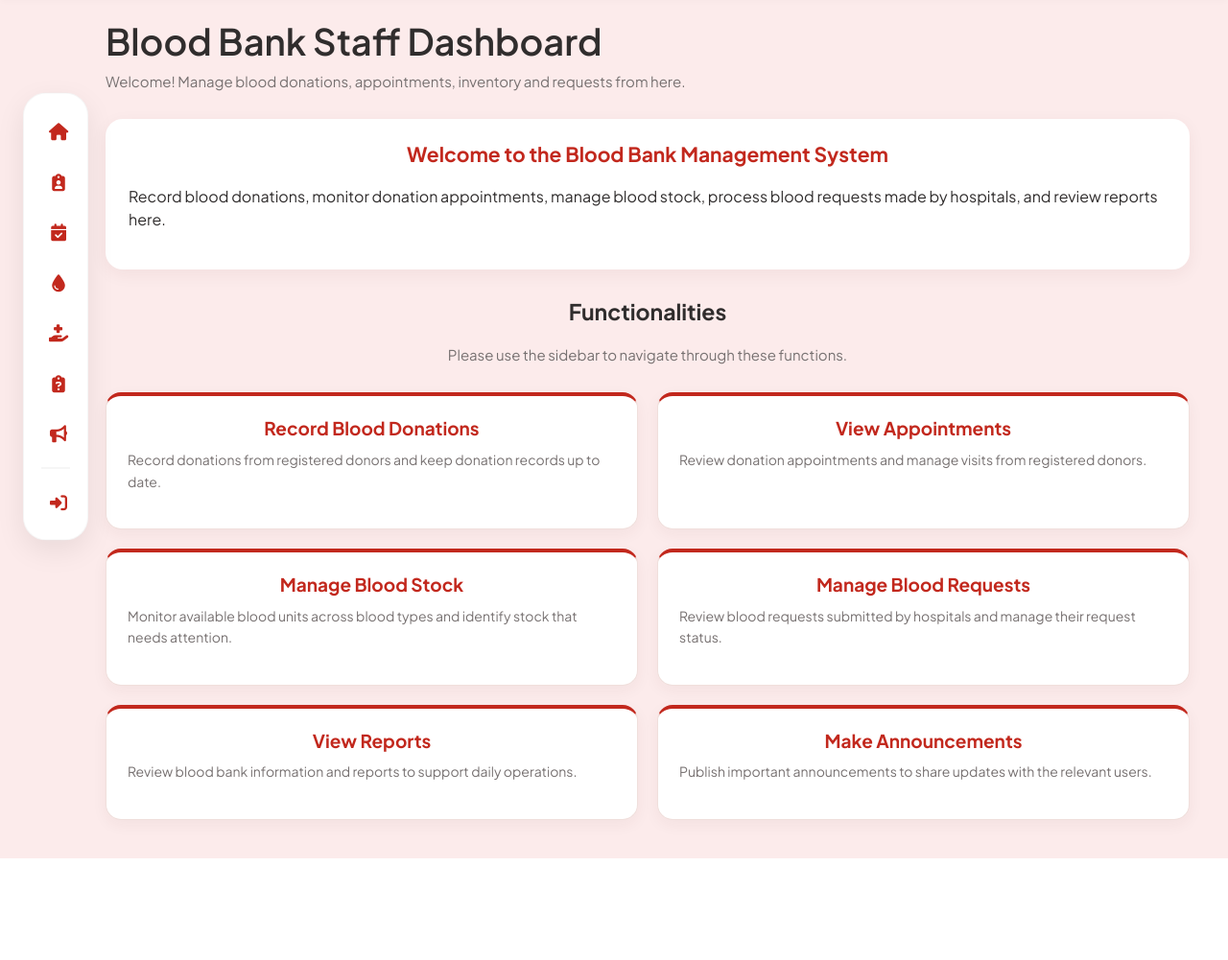
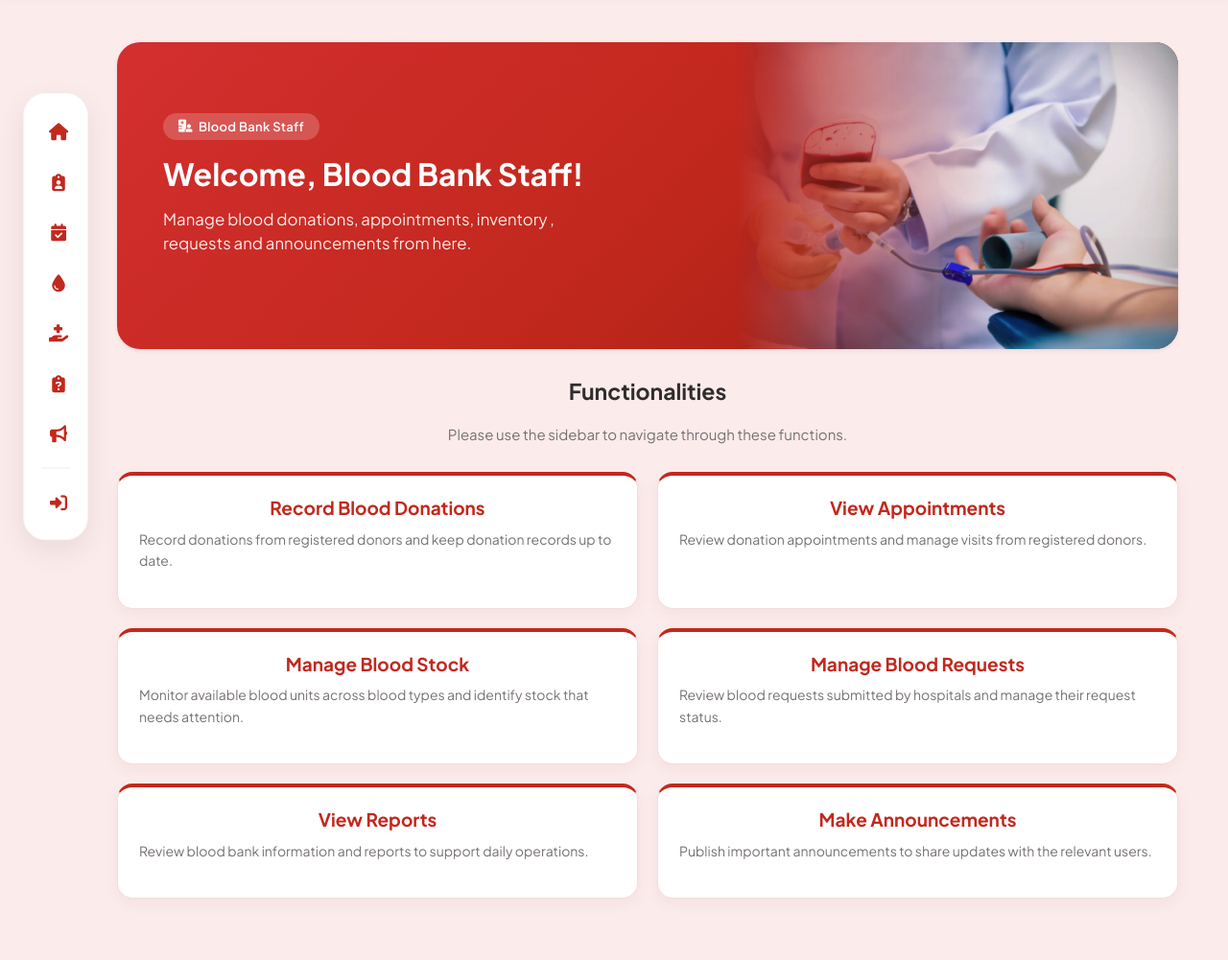
Before and after one commit to croissantj01/bloodbankdev, a Flask app: page /blood_bank_staff_dashboard in a window 1280 px wide. Shown: the part 70-1071 px from the top of the page at 96% size. Before the commit the page ends 965 px from the top, so only its background shows below. Run offline with Flask 3, Linux system fonts and the light colour scheme.

Commit message:
Updated the blood bank staff dashboard.

```diff
--- a/templates/blood_bank_staff/blood_bank_staff_dashboard.html
+++ b/templates/blood_bank_staff/blood_bank_staff_dashboard.html
@@ -2,24 +2,40 @@
 {% block title %}Dashboard{% endblock %}
 {% block content %}
 
-<div class="staff-page">
+<div class="container py-4">
 
-    <h1>Blood Bank Staff Dashboard</h1>
+    <div class="dashboard-hero shadow-sm">
+        <div class="row align-items-center">
 
-    <p class="staff-subtitle">
-        Welcome! Manage blood donations, appointments, inventory and requests from here.
+            <div class="col-lg-7 p-4 p-lg-5">
+
+                <span class="badge donor-badge mb-3">
+                    <i class="fa-duotone fa-solid fa-hospital-user"></i>
+                    Blood Bank Staff
+                </span>
+
+                <h1 class="fw-bold mb-3">
+                    Welcome, Blood Bank Staff!
+                </h1>
+
+                <p class="hero-description mb-4">
+                    Manage blood donations, appointments, inventory , requests and announcements from here.
                 </p>
 
+            </div>
 
-    <div class="staff-panel">
-        <h2>Welcome to the Blood Bank Management System</h2>
+            <div class="col-lg-5">
+                <div class="hero-image-wrapper">
+                    <img src="{{ url_for('static', filename='images/blood_bank_staff.jpg') }}"
+                         class="img-fluid hero-image"
+                         alt="Blood bank administration">
+                </div>
+            </div>
 
-        <p>
-            Record blood donations, monitor donation appointments,
-            manage blood stock, process blood requests made by hospitals,
-            and review reports here.
-        </p>
         </div>
+    </div>
+
+<div class="staff-page">
 
     <!-- Main Responsibilities -->
     <h2 class="dashboard-section-title">Functionalities</h2>
@@ -80,5 +96,6 @@
     </div>
 
 </div>
+</div>
 
 {% endblock %}
```
Also changed, not shown: static/images/blood_bank_staff.jpg (added). Lines whose indentation alone changed are shown as unchanged.
